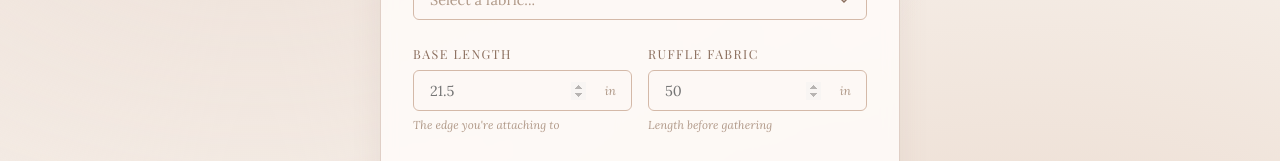
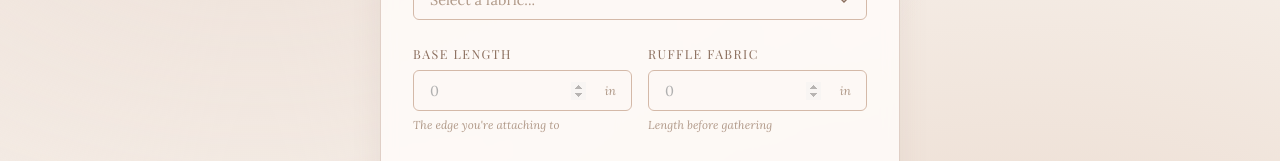
Before and after one commit to melaniegershman/ruffle-calculator, a React (Vite) app: page / in a window 1280 px wide. Shown: the part 277-438 px from the top of the page. Built offline with nearby package versions, Linux system fonts and the light colour scheme; a web font is replaced by a local one.

Commit message:
Update placeholder

```diff
--- a/src/components/FormCard/index.tsx
+++ b/src/components/FormCard/index.tsx
@@ -58,7 +58,7 @@ const FormCard: React.FC<FormCardProps> = ({
         <TextField
           value={baseLength}
           onChange={setBaseLength}
-          placeholder={21.5}
+          placeholder={0}
           unit="in"
         />
       </InputFieldWrapper>
@@ -66,7 +66,7 @@ const FormCard: React.FC<FormCardProps> = ({
         <TextField
           value={ruffleLength}
           onChange={setRuffleLength}
-          placeholder={50}
+          placeholder={0}
           unit="in"
         />
       </InputFieldWrapper>
--- a/src/components/fields/TextField.module.css
+++ b/src/components/fields/TextField.module.css
@@ -16,6 +16,10 @@
   box-sizing: border-box;
 }
 
+.input::placeholder {
+  color: #b0b0b0;
+}
+
 .unit {
   position: absolute;
   right: 1rem;
```
